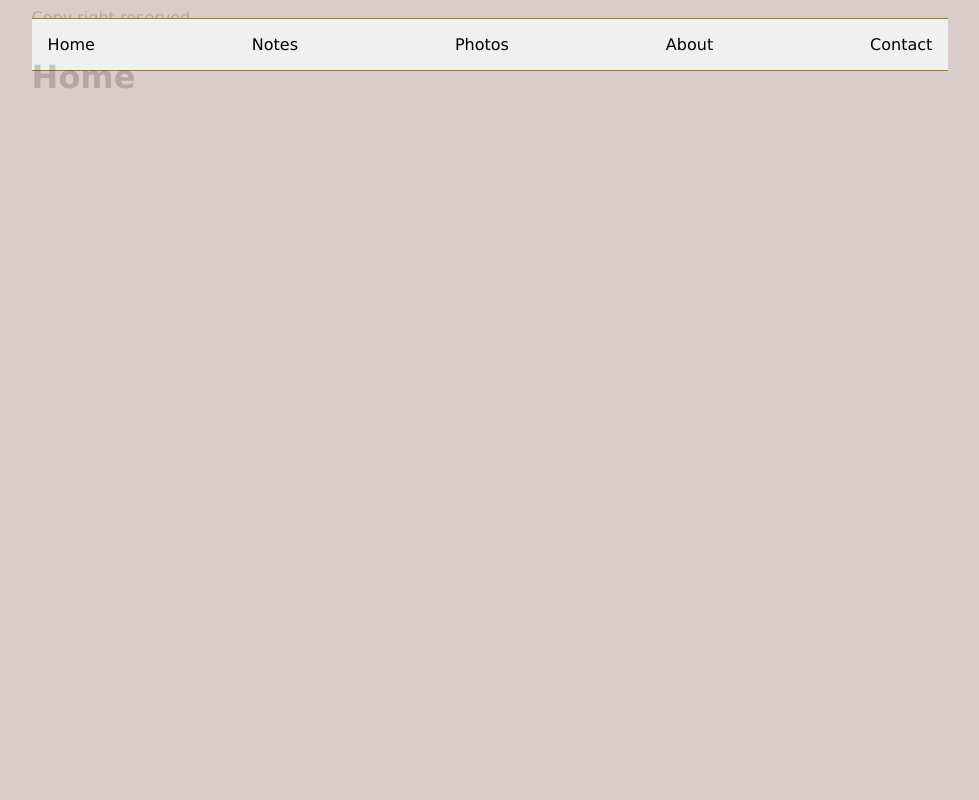
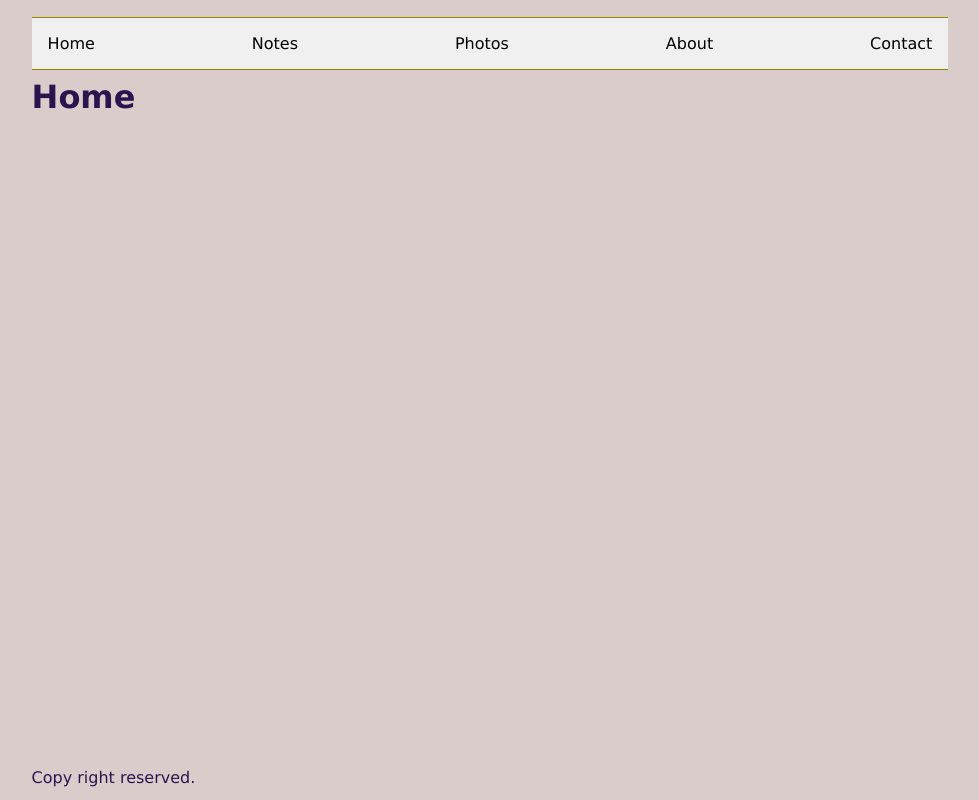
Before and after one commit to naveenquodras/my-react-app, a React (Vite) app: page / in a window 1280 px wide. Shown: the whole page, without its empty margins (166-1145 px from the left). Built offline with nearby package versions, Linux system fonts and the light colour scheme; the HTML template or start-up script is replaced by a standard one.

Commit message:
First Commit on 08-Jul-2026.

```diff
--- a/src/App.css
+++ b/src/App.css
@@ -36,7 +36,7 @@ body {
 }
 
 div {
-  color : oklch(0.2 0.2 100 / 0.2);
+  color : oklch(0.1 0.2 300 / 0.9);
 }
 
 h1,
@@ -62,25 +62,45 @@ button {
 }
 
 .app {
+  display: grid;
+  grid-template-areas:
+    "header header header"
+    "main main main"
+    "footer footer footer";
+  grid-template-columns: 1fr 4fr 1fr;
+  grid-template-rows: 70px 1fr 30px;
+  align-items: center;
+  height: 98vh;
   position: relative;
   margin-left: auto;
   margin-right: auto;
   width : 70%;
   min-width: 600px;
+
+  & > .header {
+    grid-area: header;
+    top : 10px;
+    width: 100%;
+
+  }
+
+  & > .main {
+    grid-area: main;
+    /* top : 50px; */
+    /* margin-top: auto; */
+    /* margin-bottom: auto; */
+    height: 100%;
+    min-height: 300px;
+
+  }
+
+  & > .footer {
+    grid-area: footer;
+    width: 100%;
+  }
 }
 
-.header {
-  position: absolute;
-  top : 10px;
-  width: 100%;
 
-}
-
-.main {
-  position:absolute;
-  top : 50px;
-  min-height: 600px;
-}
 
 /*
 @scope(.app) {
--- a/src/modules/notes.css
+++ b/src/modules/notes.css
@@ -1,5 +1,10 @@
 
 @scope(.notes-container) {
+
+  --text-color: oklch(0.1 0.1 150 / 0.5);
+  --border-color: oklch(0.6 0.5 115/0.1);
+  --background-color: oklch(0.6 0.5 115/0.1);
+
     :scope {
       display: grid;
       /* position: relative; */
@@ -12,6 +17,7 @@
       /* padding : 50px; */
       width: 100%;
       height: 100%;
+      border-bottom: 3px solid var(--border-color);
       /* background-color: var(--notes-container-background-color); */
       /* height: fit-content; */
       /* grid-column: 2; */
@@ -20,6 +26,7 @@
     }
     .header {
       grid-area: header;
+      border-bottom: 3px solid var(--border-color);
     }
 
     .list {
@@ -37,15 +44,15 @@
       /* grid-column: 2 / span 2; */
       grid-row: 2;
       padding: 15px;
-      border-left: 5px solid oklch(0.6 0.5 115);
-      color: oklch(0.8 0.9 180);
+      border-left: 3px solid var(--border-color);
+      color: var(--text-color);
       overflow: scroll;
     }
 
     .footer {
       grid-area: footer;
-      background-color: greenyellow;
       align-content: center;
       text-align: center;
+
     }
   }
--- a/src/modules/notes.tsx
+++ b/src/modules/notes.tsx
@@ -29,7 +29,6 @@ export default function Notes() {
             <div className="notes-container">
                 <section className="header">
                     <NotesHeader onNoteSaved={refreshNotes} />
-                    <hr/>
                 </section>
 
                 <section className="list">
@@ -43,7 +42,7 @@ export default function Notes() {
                     {selectedNote && <NoteDetails note={selectedNote} />}
                 </section>
                 <section className="footer">
-                    Finish Line.
+
                 </section>
             </div>
         </>
--- a/src/modules/notes/note.css
+++ b/src/modules/notes/note.css
@@ -1,4 +1,4 @@
-.note-list__note {
+.list-item {
   position: relative;
   display: flex;
   flex-direction: column;
@@ -9,13 +9,13 @@
   padding: 1rem;
 }
 
-.note-list__note-header {
+.item-header {
   display: grid;
   grid-template-columns: 1fr 60px;
   gap: 3px;
 }
 
-.note-list__note-actions {
+.item-action-buttons {
   /* position: relative; */
   display: flex;
   flex-direction: row;
@@ -30,17 +30,17 @@
   }
 }
 
-.note-list__note:hover .note-list__note-actions {
+.list-item:hover .item-action-buttons {
   visibility: visible;
   cursor: pointer;
 }
 
-.note-list__note-actions .icon--edit {
+.item-action-buttons > .icon--edit {
   anchor-name: --tooltip-edit;
 
 }
 
-.note-list__note-actions .icon--delete {
+.item-action-buttons > .icon--delete {
   anchor-name: --tooltip-delete;
 }
 
@@ -64,10 +64,10 @@
   visibility: hidden;
 }
 
-.note-list__note-actions:has(.icon--edit:hover) .tooltip-edit {
+.item-action-buttons:has(.icon--edit:hover) > .tooltip-edit {
   visibility: visible;
 }
 
-.note-list__note-actions:has(.icon--delete:hover) .tooltip-delete {
+.item-action-buttons:has(.icon--delete:hover) > .tooltip-delete {
   visibility: visible;
 }
--- a/src/modules/notes/note.tsx
+++ b/src/modules/notes/note.tsx
@@ -1,7 +1,7 @@
 /// <reference path="../../svg.d.ts" />
 import React from "react";
 import { useState } from "react";
-import NoteEditor from "./noteEditor/noteEditor";
+import NoteEditor from "./noteEditor";
 import editIcon from "../../assets/edit.svg";
 import deleteIcon from "../../assets/delete.svg";
 import './note.css';
@@ -40,18 +40,18 @@ export function Note({ note, handleNoteClick, onNoteSaved }:  NoteProps ) {
     }
     return (
         <>
-        <div className="note-list__note" onClick={handleClick}>
-            <div className="note-list__note-header">
+        <div className="list-item" onClick={handleClick}>
+            <div className="item-header">
                 <h5>{note.title}</h5>
-                <span className="note-list__note-actions">
+                <span className="item-action-buttons">
                     <img src={editIcon} className="icon--edit" onClick={editNote}/>
                     <img src={deleteIcon} className="icon--delete" onClick={deleteNote}/>
-                    <span className="note-list__note-action__tooltip tooltip-edit">Edit</span>
-                    <span className="note-list__note-action__tooltip tooltip-delete">Delete</span>
+                    <span className="tooltip-edit">Edit</span>
+                    <span className="tooltip-delete">Delete</span>
                 </span>
             </div>
 
-            <p>{note.details}</p>
+            <pre>{note.details}</pre>
         </div>
         {isEditingNote && (
             <NoteEditor
--- a/src/modules/notes/noteDetails.tsx
+++ b/src/modules/notes/noteDetails.tsx
@@ -9,7 +9,7 @@ export default function NoteDetails({ note }: NoteDetailsProps) {
     return (
         <>
             <h3> {note.title}</h3>
-            <p>{note.details}</p>
+            <pre>{note.details}</pre>
         </>
     );
 }
--- a/src/modules/notes/noteEditor/noteEditor.css
+++ b/src/modules/notes/noteEditor.css
@@ -20,7 +20,7 @@
 
     }
 
-    .note-editor-header {
+    .header {
         background-color: #2f8c4b;
         grid-area: header;
         display: flex;
@@ -29,7 +29,7 @@
 
     }
 
-    .note-editor-main {
+    .main {
         background-color: #15ab40;
         grid-area: main;
         border-top: 5px solid #207d3c;
@@ -60,7 +60,7 @@
         }
     }
 
-    .note-editor-footer {
+    .footer {
         background-color: #072911;
         grid-area: footer;
         display: flex;
--- a/src/modules/notes/noteEditor/noteEditor.tsx
+++ b/src/modules/notes/noteEditor.tsx
@@ -1,6 +1,6 @@
 import { useState, useRef, useEffect } from "react";
 import React from "react";
-import { INote } from "../note";
+import { INote } from "./note";
 import './noteEditor.css';
 
 
@@ -74,9 +74,8 @@ export default function NoteEditor({note, open = false, onClose, onNoteSaved, co
     return (
         <>
         <dialog ref={dialogRef} className="note-editor" onClose={handleClose}>
-            <div className="content">
-                <div className="note-editor-header"> <b> Add Note </b> </div>
-                <div className="note-editor-main form-fields">
+                <div className="header"> <b> Add Note </b> </div>
+                <div className="main form-fields">
                     <div className="form-field-group">
                         <label htmlFor="title"> Title:</label>
                         <textarea ref={titleRef} id="title" placeholder="Enter title here" />
@@ -86,11 +85,10 @@ export default function NoteEditor({note, open = false, onClose, onNoteSaved, co
                         <textarea  ref={detailsRef} id="details" placeholder="Enter details here"/>
                     </div>
                 </div>
-                <div className="note-editor-footer">
+                <div className="footer">
                     <button onClick={onSave}>Save</button>
                     <button onClick={handleClose}>Close</button>
                 </div>
-            </div>
         </dialog>
         </>
     );
--- a/src/modules/notes/notesHeader.tsx
+++ b/src/modules/notes/notesHeader.tsx
@@ -1,5 +1,5 @@
 import React, { useState } from "react";
-import NoteEditor from "./noteEditor/noteEditor";
+import NoteEditor from "./noteEditor";
 
 interface NotesHeaderProps {
     onNoteSaved : ()=> void
@@ -16,8 +16,10 @@ export default function NotesHeader({onNoteSaved} : NotesHeaderProps) {
 
     return (
         <>
+        <div className="header">
             <button onClick={onNewNote}>Add Note</button>
             <NoteEditor open={isEditorOpen} context="createNote" onClose={onClose} onNoteSaved={onNoteSaved} />
+        </div>
         </>
     );
 }
```
